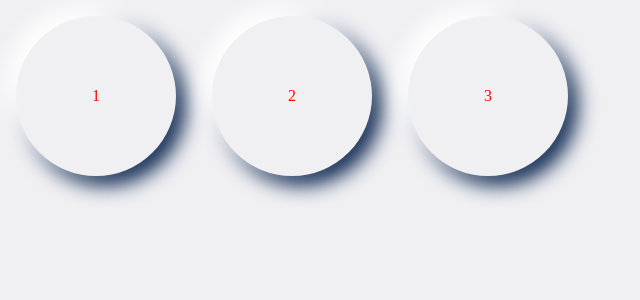
After one commit to cats0713/website_study, a PHP site: page /html/2.html in a window 1280 px wide. The commit adds this page. Shown: the top 300 px of the page, without its empty margins (0-640 px from the left). Run offline with PHP 8.4, Linux system fonts and the light colour scheme.

Commit message:
sass 공부

```diff
--- /dev/null
+++ b/css/2.css
@@ -0,0 +1,32 @@
+* {
+  margin: 0;
+  padding: 0;
+  background-color: #f0f0f3;
+}
+
+div div {
+  color: red;
+}
+
+[class*='Box'] {
+  display: inline-block;
+  width: 10rem;
+  height: 10rem;
+  background-color: #f0f0f3;
+  margin: 1rem;
+  text-align: center;
+  line-height: 9.99rem;
+  -webkit-box-shadow: -0.6rem -0.6rem 20px #ffffff, 0.6rem 0.6rem 20px #0D2750;
+          box-shadow: -0.6rem -0.6rem 20px #ffffff, 0.6rem 0.6rem 20px #0D2750;
+  border-radius: 50%;
+  -webkit-border-radius: 50%;
+  -moz-border-radius: 50%;
+  -ms-border-radius: 50%;
+  -o-border-radius: 50%;
+}
+
+[class*='Box']:hover {
+  background-color: #ffffff;
+  cursor: pointer;
+}
+/*# sourceMappingURL=2.css.map */
--- /dev/null
+++ b/css/2.scss
@@ -0,0 +1,35 @@
+@charset "utf-8";
+$boxWidth: 10rem;
+$boxheight: 10rem;
+
+*{
+  margin: 0;
+  padding: 0;
+  background-color: #f0f0f3;
+}
+
+div{
+  div{
+  color: red;
+  }
+}
+
+[class *= 'Box'] {
+  display: inline-block;
+  width: $boxWidth;
+  height: $boxheight;
+  background-color: #f0f0f3;
+  margin: 1rem;
+  text-align: center;
+  line-height: $boxheight - 0.01rem;
+  box-shadow: -0.6rem -0.6rem 20px #ffffff, 0.6rem 0.6rem 20px #0D2750 ;
+  border-radius: 50%;
+  -webkit-border-radius: 50%;
+  -moz-border-radius: 50%;
+  -ms-border-radius: 50%;
+  -o-border-radius: 50%;
+}
+[class *= 'Box']:hover{
+  background-color: #ffffff;
+  cursor: pointer;
+}
--- /dev/null
+++ b/css/3.scss
@@ -0,0 +1,50 @@
+@charset "utf-8";
+
+$userBackgrund: #f0f0f3;
+$darkShadow: #aeaec0;
+$inputW:10rem;
+$inputH:8rem;
+
+@mixin textSetting($color){
+  text-align: center;
+  background-color: $color;
+}
+
+*{
+  margin: 0;
+  padding: 0;
+  background-color: $userBackgrund;
+}
+
+div{
+
+  [class *= 'user']{
+        @include textSetting($userBackgrund):;
+    display: inline-block;
+    width: $inputW;
+    height: $inputH;
+    background-color: $userBackgrund;
+    box-shadow: -0.625rem -0.625rem 1rem #fff, 0.625rem 0.625rem 1rem $darkShadow;
+    border: none;
+    border-radius: 1rem;
+    margin: 1rem;
+    -webkit-border-radius:;
+    -moz-border-radius:;
+    -ms-border-radius:;
+    -o-border-radius:;
+}
+  .userA{
+
+  }
+  .userB{
+
+  }
+  .userResult{
+    @include textSetting($userBackgrund);
+    line-height: 8rem;
+  }
+  .userResult:hover{
+    background-color: $userBackgrund;
+    cursor: pointer;
+  }
+}
--- /dev/null
+++ b/html/2.html
@@ -0,0 +1,20 @@
+<!DOCTYPE html>
+<html lang="ko">
+<head>
+  <meta charset="UTF-8">
+  <meta http-equiv="X-UA-Compatible" content="IE=edge">
+  <meta name="viewport" content="width=device-width, initial-scale=1.0">
+  <title>Three Box</title>
+  <link rel="stylesheet" href="../css/2.css">
+</head>
+<body>
+  <div>
+    <div id="userBox1" class="userBox1">1</div>
+    <div id="userBox2" class="userBox2">2</div>
+    <div id="userBox3" class="userBox3">3</div>
+  </div>
+
+
+  <script src="../js/2.js"></script>
+</body>
+</html>
--- /dev/null
+++ b/js/2.js
@@ -0,0 +1,22 @@
+let userBox1 = document.querySelector("#userBox1");
+let userBox2 = document.querySelector("#userBox2");
+let userBox3 = document.querySelector("#userBox3");
+let divBox = document.querySelectorAll("div>div");
+
+window.onclick = function(e){
+  switch (e.target){
+    case divBox[0]: alert(1); break;
+    case divBox[1]: alert(2); break;
+    case divBox[2]: alert(3); break;
+  }
+}
+
+/*userBox1.onclick = function(){
+  alert("1번 박스");
+}
+userBox2.onclick = function(){
+  alert("2번 박스");
+}
+userBox3.onclick = function(){
+  alert("3번 박스");
+}*/
```
Also changed, not shown: css/1.css (+13 -6 lines), css/3.css (added, +35 -0 lines), html/3.html (added, +20 -0 lines), js/3.js (added, +22 -0 lines), main_html/56.html (+39 -4 lines), 4 other files.
